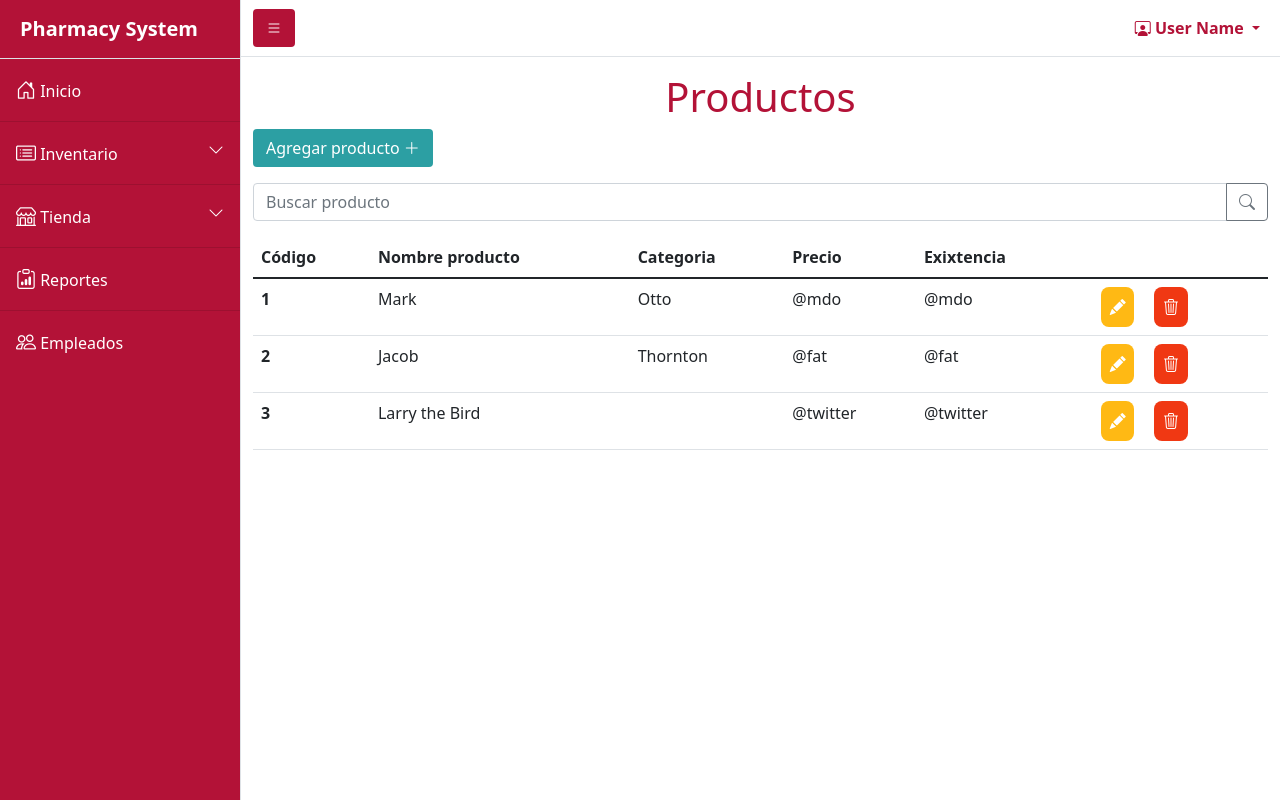
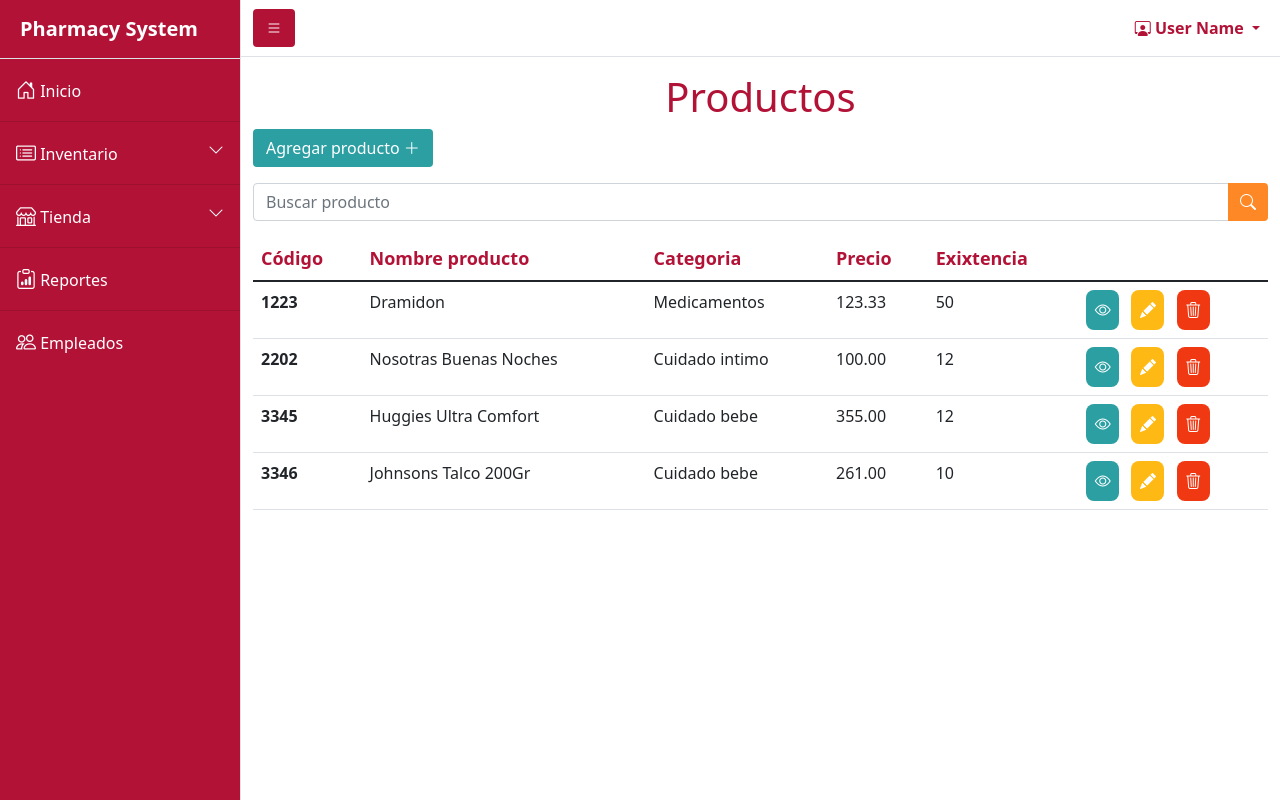
Before and after one commit to FelixAVeras/PharmacySystem_web, a PHP site: page /productos.php in a window 1280 px wide. Run offline with PHP 8.4, Linux system fonts and the light colour scheme; some libraries are stand-ins or nearby versions.

Commit message:
cambios en vista productos
botones table, modal detalles

```diff
--- a/css/productos.css
+++ b/css/productos.css
@@ -13,3 +13,35 @@
   width: 19%;
   border-radius: 8px;
 }
+
+.btn-detalles {
+  background-color: #2c9fa3;
+  color: #ffff;
+  padding: 8px;
+  width: 19%;
+  border-radius: 8px;
+}
+
+.btn-buscar {
+  background-color: #ff8826 !important;
+}
+
+.tittulo-table th {
+  color: #b31237;
+  font-size: 18px;
+}
+
+/* MODAL DETALLES */
+
+.footer-detalles button {
+  background-color: #f03813 !important;
+  color: #fff !important;
+}
+
+.titulo-producto {
+  color: #2c9fa3;
+}
+
+.titulo-modalDetalles {
+  color: #b31237;
+}
--- a/productos.php
+++ b/productos.php
@@ -35,14 +35,14 @@ if(isset($_POST['btn_logout'])){
             </button>
             <div class="input-group mb-3 mt-3">
             <input type="text" class="form-control" placeholder="Buscar producto" aria-label="Recipient's username" aria-describedby="button-addon2">
-            <button class="btn btn-outline-secondary" type="button" id="button-addon2">
+            <button class="btn btn-outline-secondary btn-buscar border-0 text-white" type="button" id="button-addon2">
             <i class="bi bi-search"></i>
             </button>
             </div>
 
             <table class="table">
   <thead>
-    <tr>
+    <tr class="tittulo-table">
       <th scope="col">Código</th>
       <th scope="col">Nombre producto</th>
       <th scope="col">Categoria</th>
@@ -52,13 +52,16 @@ if(isset($_POST['btn_logout'])){
   </thead>
   <tbody class="table-group-divider">
     <tr>
-      <th scope="row">1</th>
-      <td>Mark</td>
-      <td>Otto</td>
-      <td>@mdo</td>
-      <td>@mdo</td>
+      <th scope="row">1223</th>
+      <td>Dramidon</td>
+      <td>Medicamentos</td>
+      <td>123.33</td>
+      <td class="">50</td>
       <td>
-      <button class="btn-editar mx-3 border-0">
+      <button class="btn-detalles border-0" data-bs-toggle="modal" data-bs-target="#modalDetalles">
+      <i class="bi bi-eye"></i>
+        </button>
+      <button class="btn-editar mx-2 border-0">
       <i class="bi bi-pencil-fill"></i>
       </button>
       <button class="btn-delete border-0">
@@ -67,13 +70,16 @@ if(isset($_POST['btn_logout'])){
       </td>
     </tr>
     <tr>
-      <th scope="row">2</th>
-      <td>Jacob</td>
-      <td>Thornton</td>
-      <td>@fat</td>
-      <td>@fat</td>
+      <th scope="row">2202</th>
+      <td>Nosotras Buenas Noches</td>
+      <td>Cuidado intimo</td>
+      <td>100.00</td>
+      <td>12</td>
       <td>
-      <button class="btn-editar mx-3 border-0">
+      <button class="btn-detalles border-0">
+      <i class="bi bi-eye"></i>
+    </button>
+      <button class="btn-editar mx-2 border-0">
       <i class="bi bi-pencil-fill"></i>
       </button>
       <button class="btn-delete border-0">
@@ -82,12 +88,34 @@ if(isset($_POST['btn_logout'])){
       </td>
     </tr>
     <tr>
-      <th scope="row">3</th>
-      <td colspan="2">Larry the Bird</td>
-      <td>@twitter</td>
-      <td>@twitter</td>
+      <th scope="row">3345</th>
+      <td>Huggies Ultra Comfort</td>
+      <td>Cuidado bebe</td>
+      <td>355.00</td>
+      <td>12</td>
       <td>
-      <button class="btn-editar mx-3 border-0">
+      <button class="btn-detalles border-0">
+      <i class="bi bi-eye"></i>
+        </button>
+      <button class="btn-editar mx-2 border-0">
+      <i class="bi bi-pencil-fill"></i>
+      </button>
+      <button class="btn-delete border-0">
+      <i class="bi bi-trash3"></i>
+      </button>
+      </td>
+    </tr>
+    <tr>
+      <th scope="row">3346</th>
+      <td>Johnsons Talco 200Gr</td>
+      <td>Cuidado bebe</td>
+      <td>261.00</td>
+      <td>10</td>
+      <td>
+      <button class="btn-detalles border-0">
+      <i class="bi bi-eye"></i>
+        </button>
+      <button class="btn-editar mx-2 border-0">
       <i class="bi bi-pencil-fill"></i>
       </button>
       <button class="btn-delete border-0">
@@ -104,7 +132,7 @@ if(isset($_POST['btn_logout'])){
     </div>
 </div>
 
-<div class="modal fade" id="addCategoryModal" data-bs-backdrop="static">
+        <div class="modal fade" id="addCategoryModal" data-bs-backdrop="static">
             <div class="modal-dialog">
                 <div class="modal-content">
                 <div class="modal-header">
@@ -155,8 +183,34 @@ if(isset($_POST['btn_logout'])){
                 </div>
             </div>
         </div>
-
-
+         <!-- Modal -->
+        <div class="modal fade" id="modalDetalles" tabindex="-1" aria-labelledby="exampleModalLabel" aria-hidden="true">
+        <div class="modal-dialog">
+            <div class="modal-content">
+            <div class="modal-header">
+                <h4 class="modal-title titulo-modalDetalles fw-bold" id="exampleModalLabel">Detalle productos</h4>
+                <button type="button" class="btn-close" data-bs-dismiss="modal" aria-label="Close"></button>
+            </div>
+            <div class="modal-body">
+            <div class="card border-0 m-auto" style="width: 18rem;">
+            <img src="img/dramidom.jpg" class="card-img-top" alt="...">
+            </div>
+          <div class="container mt-5">
+          <h5 class="titulo-producto fw-normal">Dramidom pastillas</h5>
+            <p class="fw-normal">
+                    Some quick example text to build on the card title and make up the bulk of the card's content.
+                    Lorem ipsum dolor sit amet consectetur adipisicing elit. Quia quisquam rem,
+                    sit fugit aperiam doloribus ut assumenda accusantium architecto est vitae natus soluta similique,
+                     necessitatibus quibusdam, itaque perspiciatis rerum ab!
+            </p>
+          </div>
+            </div>
+            <div class="modal-footer footer-detalles">
+                <button type="button" class="btn" data-bs-dismiss="modal">Close</button>
+            </div>
+            </div>
+        </div>
+        </div>
 
 <?php include ("footerLinks.php"); ?>
 
```
Also changed, not shown: img/dramidom.jpg (added).
